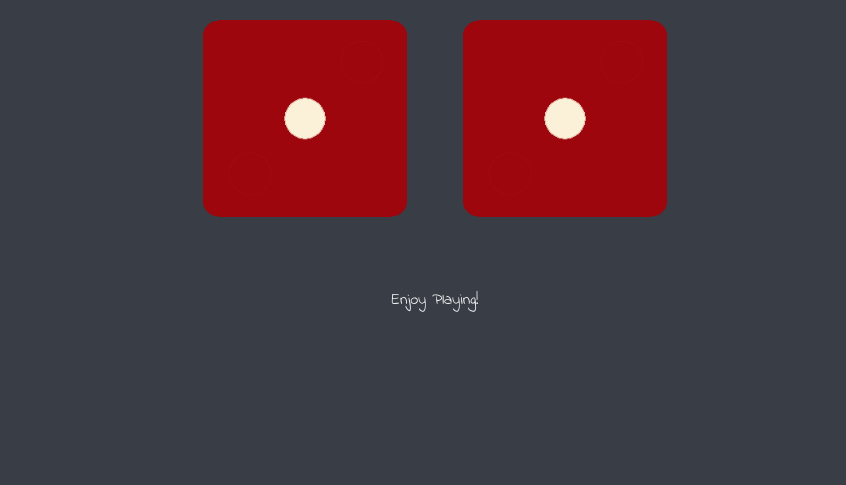
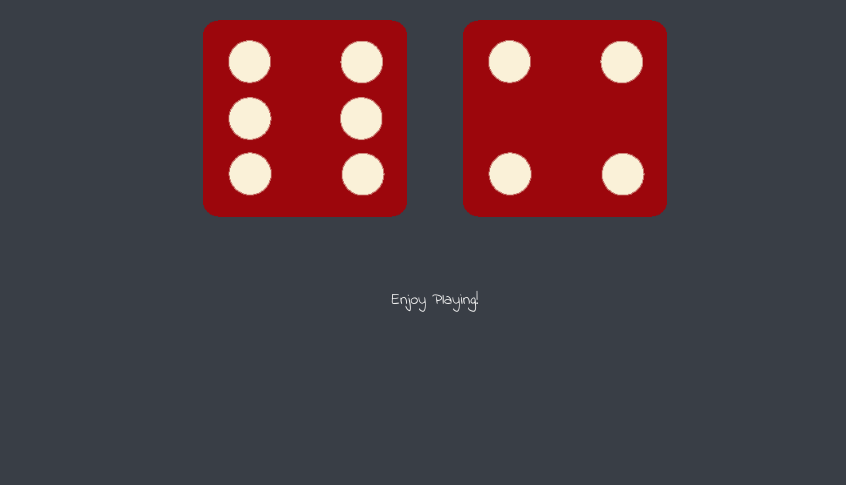
Before and after one commit to zahraaemad/Dice, a plain HTML site: page index.html in a window 1280 px wide. Shown: the part 315-800 px from the top of the page, without its empty margins (205-1051 px from the left). Drawn offline with Linux system fonts and the light colour scheme.

Commit message:
Update index.html

```diff
--- a/index.html
+++ b/index.html
@@ -24,7 +24,7 @@
 
     </div>
 
-    <script src="index.js" charset="utf-8"></script>
+    <script src="dicee.js" charset="utf-8"></script>
 
       </body>
 
```
